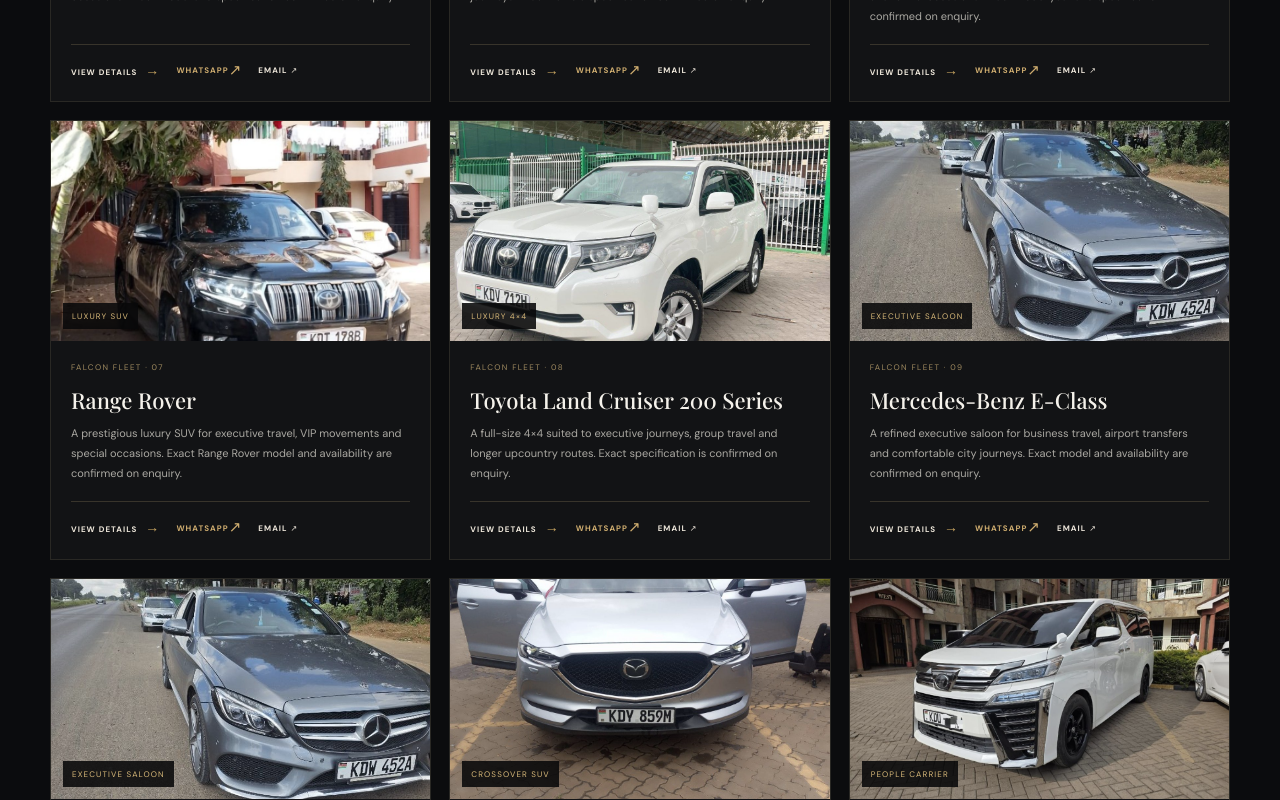
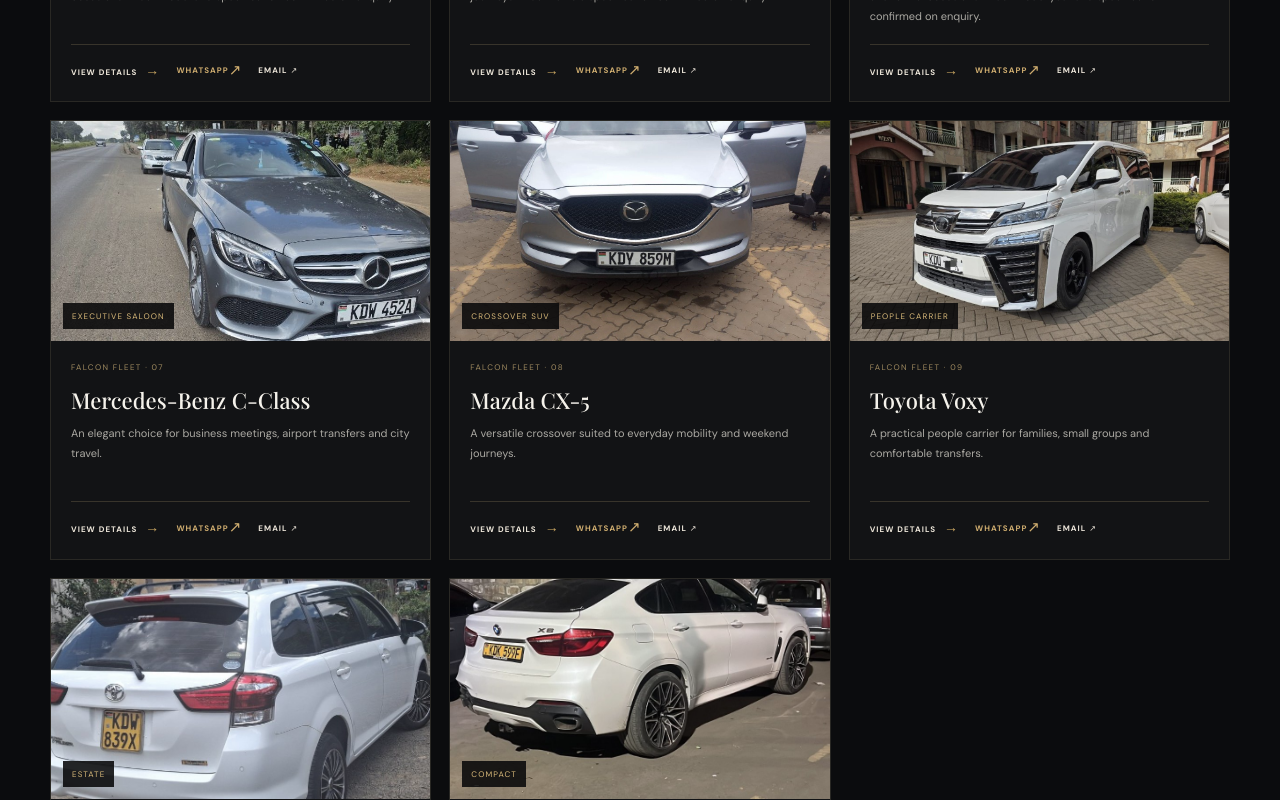
Before and after one commit to clementmburu21-design/falcon-exec-site, a React (Vite) app: page /fleet in a window 1280 px wide. Shown: the part 1720-2520 px from the top of the page. Built offline with nearby package versions, Linux system fonts and the light colour scheme; a web font is replaced by a local one.

Commit message:
Remove duplicate Range Rover, Land Cruiser 200 and E-Class listings

```diff
--- a/src/pages/Fleet.jsx
+++ b/src/pages/Fleet.jsx
@@ -8,9 +8,6 @@ export const vehicles = [
   { slug: 'range-rover', name: 'Range Rover', category: 'Luxury', label: 'Luxury SUV · On request', image: '/fleet/prado-black.jpg', alt: 'Representative premium black luxury SUV', detail: 'A commanding luxury SUV option for executive travel and special occasions. Exact model and specification confirmed on enquiry.' },
   { slug: 'land-cruiser-200', name: 'Toyota Land Cruiser 200 Series', category: 'SUVs', label: 'Full-size 4×4 · On request', image: '/fleet/prado-white.jpg', alt: 'Representative Toyota Land Cruiser 4x4', detail: 'A full-size 4×4 option for spacious executive travel and longer journeys. Exact vehicle specification confirmed on enquiry.' },
   { slug: 'mercedes-e-class', name: 'Mercedes-Benz E-Class', category: 'Executive', label: 'Executive saloon · On request', image: '/fleet/mercedes-c-class.jpg', alt: 'Representative Mercedes-Benz executive saloon', detail: 'A refined executive saloon for business travel, airport transfers and formal occasions. Exact model year and specification confirmed on enquiry.' },
-  { slug: 'range-rover', name: 'Range Rover', category: 'Luxury', label: 'Luxury SUV', image: '/fleet/prado-black.jpg', alt: 'Representative premium black luxury SUV', detail: 'A prestigious luxury SUV for executive travel, VIP movements and special occasions. Exact Range Rover model and availability are confirmed on enquiry.' },
-  { slug: 'land-cruiser-200', name: 'Toyota Land Cruiser 200 Series', category: 'SUVs', label: 'Luxury 4×4', image: '/fleet/prado-white.jpg', alt: 'Representative Toyota Land Cruiser 4x4', detail: 'A full-size 4×4 suited to executive journeys, group travel and longer upcountry routes. Exact specification is confirmed on enquiry.' },
-  { slug: 'mercedes-e-class', name: 'Mercedes-Benz E-Class', category: 'Executive', label: 'Executive saloon', image: '/fleet/mercedes-c-class.jpg', alt: 'Representative Mercedes-Benz executive saloon', detail: 'A refined executive saloon for business travel, airport transfers and comfortable city journeys. Exact model and availability are confirmed on enquiry.' },
   { slug: 'mercedes-c-class', name: 'Mercedes-Benz C-Class', category: 'Executive', label: 'Executive saloon', image: '/fleet/mercedes-c-class.jpg', alt: 'Mercedes-Benz C-Class', detail: 'An elegant choice for business meetings, airport transfers and city travel.' },
   { slug: 'mazda-cx5', name: 'Mazda CX-5', category: 'SUVs', label: 'Crossover SUV', image: '/fleet/mazda-cx5.jpg', alt: 'Mazda CX-5', detail: 'A versatile crossover suited to everyday mobility and weekend journeys.' },
   { slug: 'toyota-voxy', name: 'Toyota Voxy', category: 'Group travel', label: 'People carrier', image: '/fleet/toyota-voxy.jpg', alt: 'Toyota Voxy', detail: 'A practical people carrier for families, small groups and comfortable transfers.' },
```
